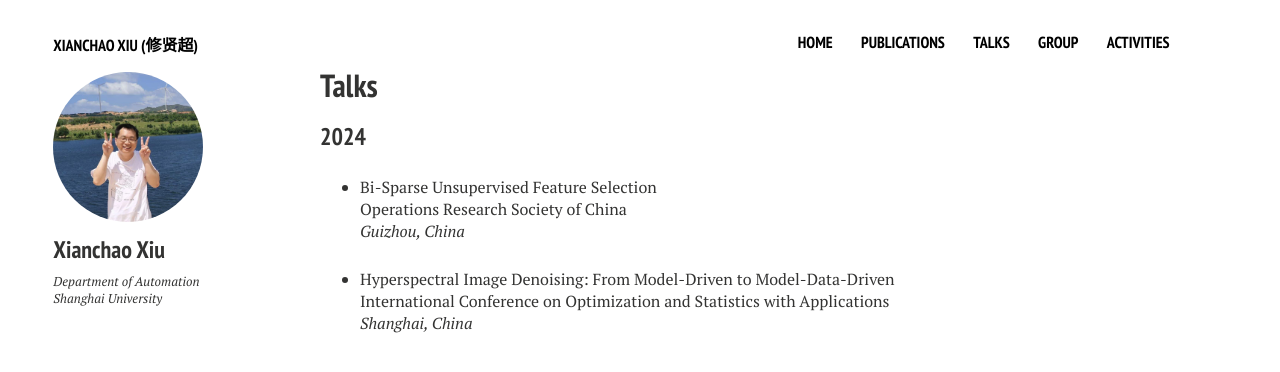
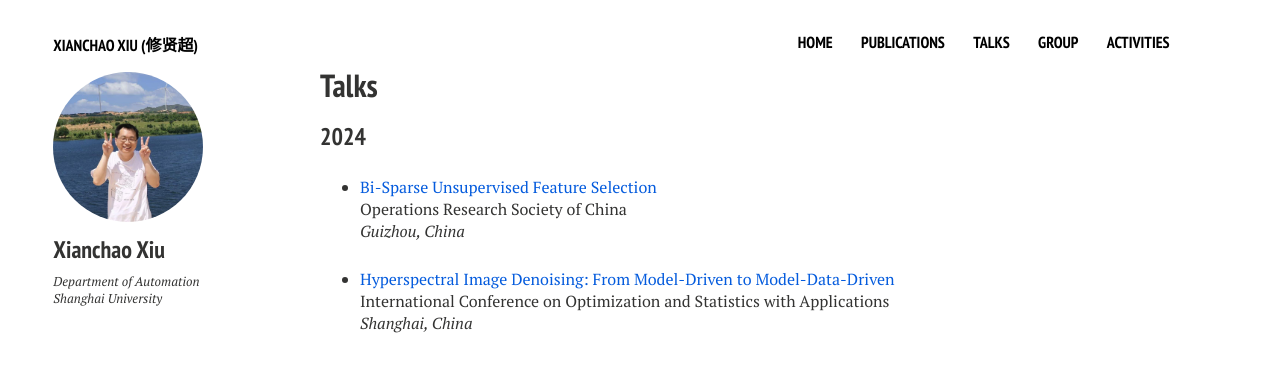
Before and after one commit to xianchaoxiu/xianchaoxiu.github.io, a Jekyll site: the page built from talks/index.md, in a window 1280 px wide. Shown: the top 372 px of the page. Built offline with Jekyll 4.4.1, drawn with Linux system fonts in a browser that asks for light colours; nearby versions of some CDN libraries.

Commit message:
Update index.md

```diff
--- a/talks/index.md
+++ b/talks/index.md
@@ -12,11 +12,10 @@ share: false
 
 ### 2024
 
-* Bi-Sparse Unsupervised Feature Selection <br>
+* <a href="../group/2024-Yu.pdf" class="textlink" target="_blank"> Bi-Sparse Unsupervised Feature Selection </a> <br>
 Operations Research Society of China <br>
 <i>Guizhou, China</i><br>
 
-
-* Hyperspectral Image Denoising: From Model-Driven to Model-Data-Driven <br>
+* <a href="../group/2024-Yu.pdf" class="textlink" target="_blank"> Hyperspectral Image Denoising: From Model-Driven to Model-Data-Driven </a>  <br>
 International Conference on Optimization and Statistics with Applications <br>
 <i>Shanghai, China</i><br>
```
